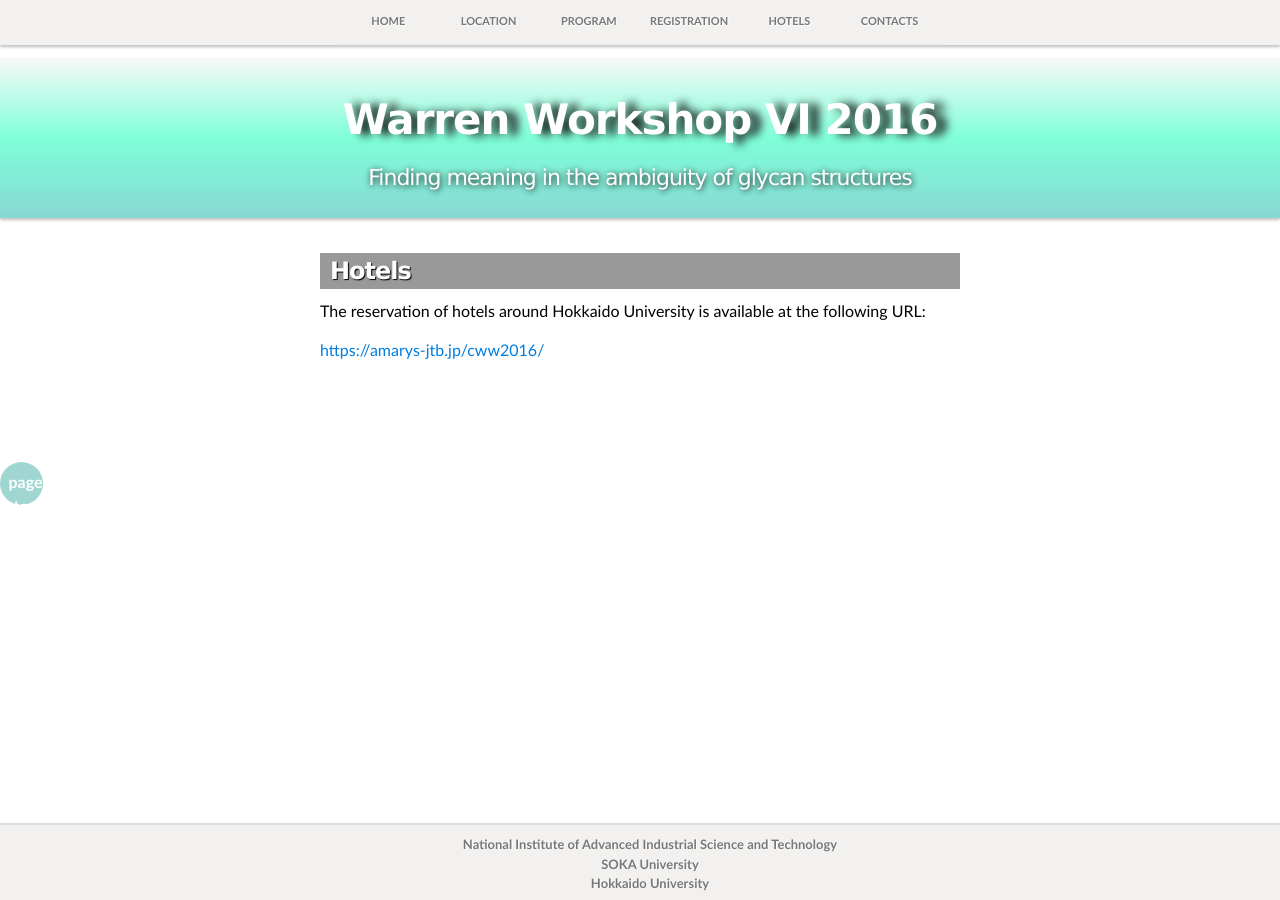
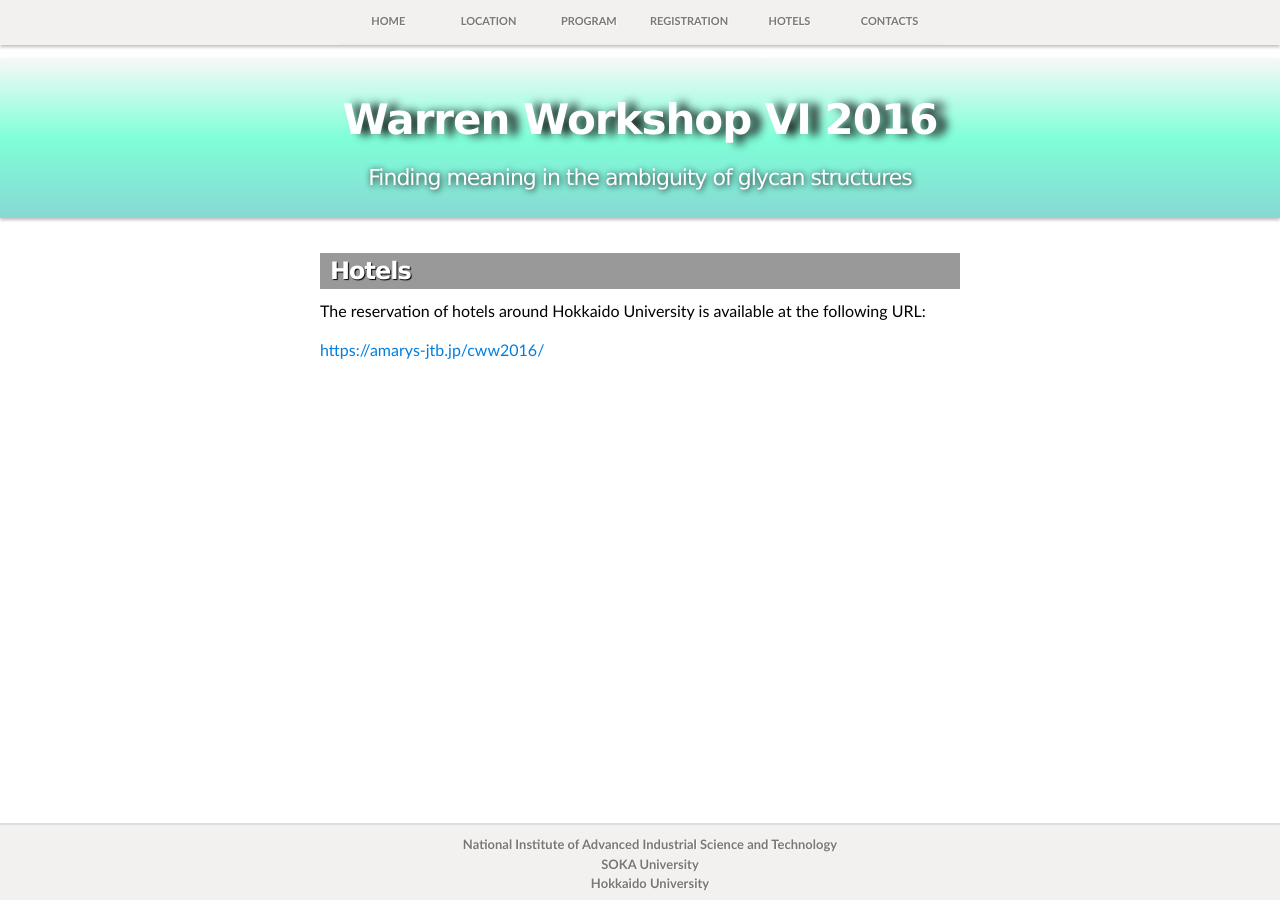
Before and after one commit to yamazakiM/test_warren2016, a Jekyll site: the page built from hotels/index.md, in a window 1280 px wide. Built offline with Jekyll 4.4.1, drawn with Linux system fonts in a browser that asks for light colours; nearby versions of some CDN libraries; library files that are not in the unit come from our copies.

Commit message:
Update footer.html

```diff
--- a/_includes/footer.html
+++ b/_includes/footer.html
@@ -1,5 +1,4 @@
  <!-- FOOTER  -->
-<p id="pageTop"><a href="#">page top</a></p>
     <div id="footer_wrap" class="outer">
       <footer class="inner">
         <ul>
```
